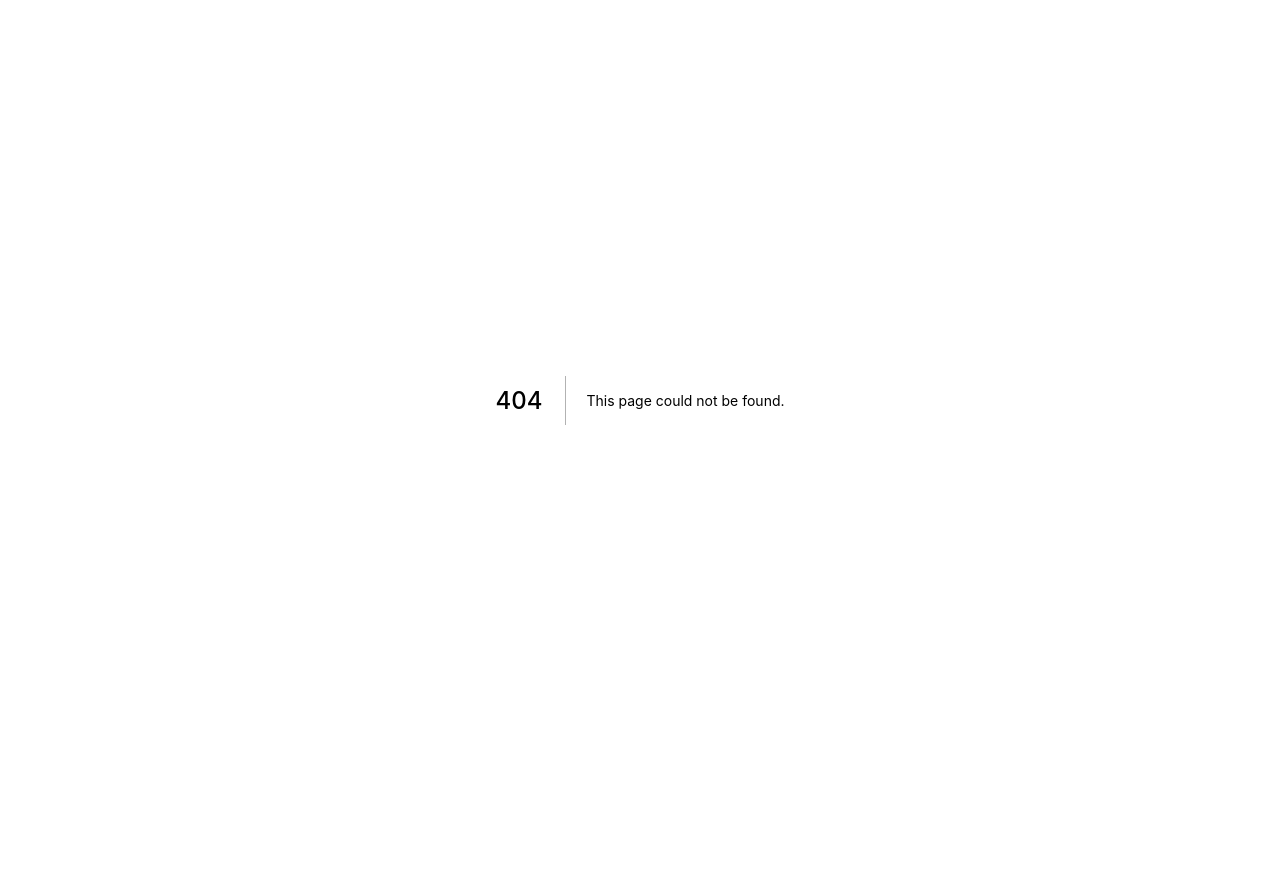
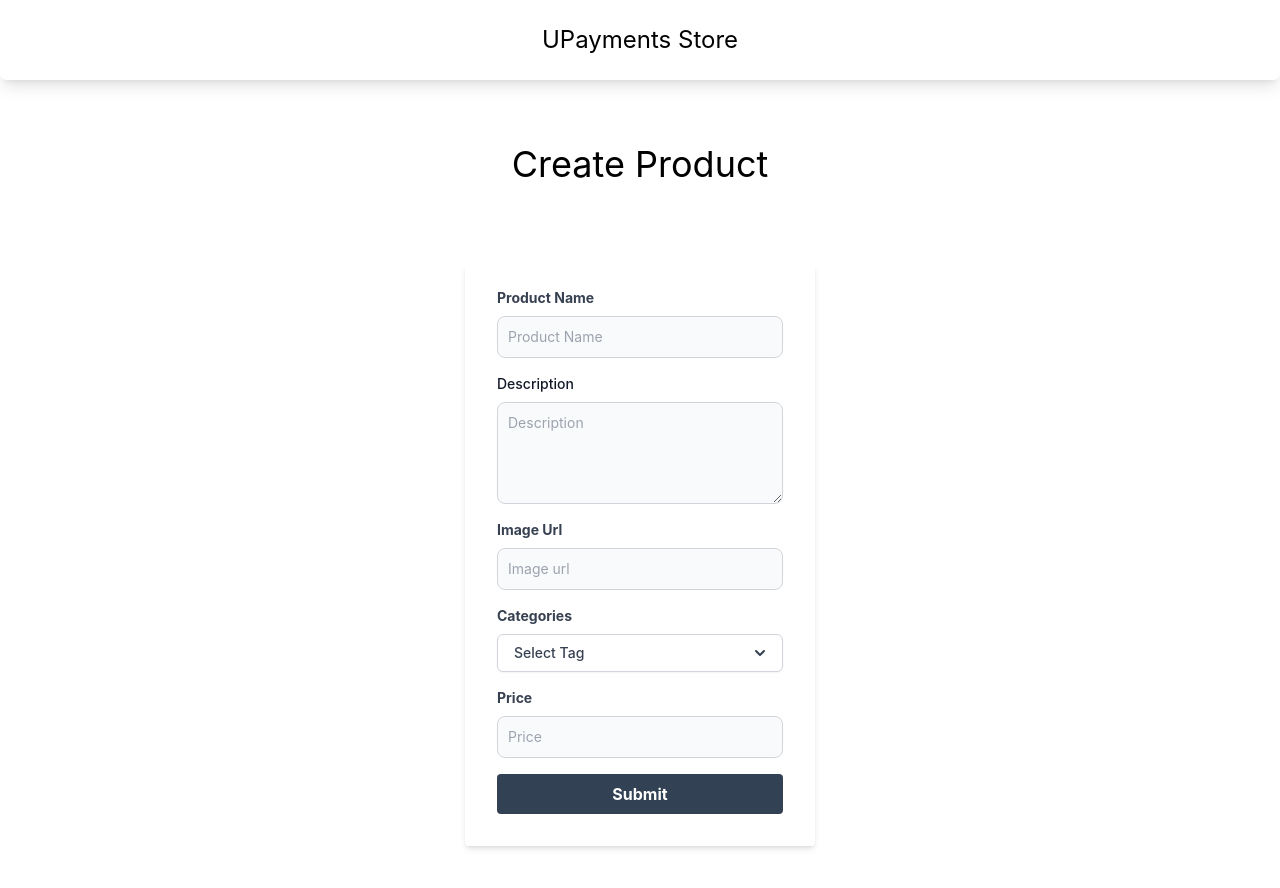
Before and after one commit to shubham2270/shubhamKumar-reactjs, a Next.js app: page /add-product in a window 1280 px wide. Before the commit this address had no page. Shown: the top 888 px of the page. Before the commit the page ends 800 px from the top, so only its background shows below. Built offline with nearby package versions, Linux system fonts and the light colour scheme.

Commit message:
added add product page & components

```diff
--- a/components/Dropdown/index.js
+++ b/components/Dropdown/index.js
@@ -5,6 +5,7 @@ const Dropdown = ({
   setDropdownOpen,
   selectedTag,
   setSelectedTag,
+  fullWidth,
 }) => {
   const tagList = ["All", "tag1", "tag2"];
 
@@ -19,11 +20,13 @@ const Dropdown = ({
   };
 
   return (
-    <div className='relative inline-block text-left'>
-      <div>
+    <div
+      className={`relative inline-block text-left ${fullWidth ? "w-full" : ""}`}
+    >
+      <div className='w-full'>
         <button
           type='button'
-          className='inline-flex justify-center w-full rounded-md border border-gray-300 shadow-sm px-4 py-2 bg-white text-sm font-medium text-gray-700 hover:bg-gray-50 focus:outline-none focus:ring-2 focus:ring-offset-2 focus:ring-offset-gray-100 focus:ring-indigo-500'
+          className='inline-flex justify-between w-full rounded-md border border-gray-300 shadow-sm px-4 py-2 bg-white text-sm font-medium text-gray-700 hover:bg-gray-50 focus:outline-none focus:ring-2 focus:ring-offset-2 focus:ring-offset-gray-100 focus:ring-indigo-500'
           id='menu-button'
           onClick={() => setDropdownOpen(!dropdownOpen)}
         >
--- a/pages/_app.js
+++ b/pages/_app.js
@@ -1,7 +1,14 @@
-import '../styles/globals.css'
+import "../styles/globals.css";
 
 function MyApp({ Component, pageProps }) {
-  return <Component {...pageProps} />
+  return (
+    <div>
+      <div className='p-6 bg-white shadow-lg rounded-md text-2xl text-center'>
+        UPayments Store
+      </div>
+      <Component {...pageProps} />
+    </div>
+  );
 }
 
-export default MyApp
+export default MyApp;
--- /dev/null
+++ b/pages/add-product.js
@@ -0,0 +1,116 @@
+import React, { useEffect, useState } from "react";
+import Head from "next/head";
+import Image from "next/image";
+import Link from "next/link";
+import { useForm, SubmitHandler } from "react-hook-form";
+
+import { listProducts } from "../api";
+import useGlobalFetch from "../hooks/useGlobalFetch";
+import Dropdown from "../components/Dropdown";
+
+export default function AddProduct() {
+  const [dropdownOpen, setDropdownOpen] = useState(false);
+  const [selectedTag, setSelectedTag] = useState("");
+
+  const { register, handleSubmit, reset } = useForm();
+
+  const onSubmit = async (formData) => {
+    if (formData) {
+      const productData = { ...formData, category: selectedTag };
+      console.log(productData, "====");
+      reset();
+      setSelectedTag("");
+      try {
+        //    await resendVerificationEmail(formData.username);
+      } catch (err) {
+        console.log(err);
+      }
+    }
+  };
+
+  return (
+    <div>
+      <Head>
+        <title>Add Product</title>
+        <meta name='description' content='Generated by create next app' />
+        <link rel='icon' href='/favicon.ico' />
+      </Head>
+
+      <main className='m-8 lg:m-16 grid place-content-center place-items-center'>
+        <h1 className='text-4xl'>Create Product</h1>
+        <div className='m-5 mt-20' style={{ width: "350px" }}>
+          <div className='w-full'>
+            <form
+              className='bg-white shadow-md rounded px-8 pt-6 pb-8 mb-4 w-full'
+              onSubmit={handleSubmit(onSubmit)}
+            >
+              <div className='mb-4'>
+                <label className='block text-gray-700 text-sm font-bold mb-2'>
+                  Product Name
+                </label>
+                <input
+                  className='inputStyling'
+                  type='text'
+                  placeholder='Product Name'
+                  {...register("productName")}
+                ></input>
+              </div>
+              <div className='mb-4'>
+                <label className='block mb-2 text-sm font-medium text-gray-900 dark:text-gray-400'>
+                  Description
+                </label>
+                <textarea
+                  id='message'
+                  rows='4'
+                  className='inputStyling'
+                  placeholder='Description'
+                  {...register("description")}
+                ></textarea>
+              </div>
+              <div className='mb-4'>
+                <label className='block text-gray-700 text-sm font-bold mb-2'>
+                  Image Url
+                </label>
+                <input
+                  className='inputStyling'
+                  type='text'
+                  placeholder='Image url'
+                  {...register("imageUrl")}
+                ></input>
+              </div>
+              <div className='mb-4'>
+                <label className='block text-gray-700 text-sm font-bold mb-2'>
+                  Categories
+                </label>
+                <Dropdown
+                  dropdownOpen={dropdownOpen}
+                  setDropdownOpen={setDropdownOpen}
+                  selectedTag={selectedTag}
+                  setSelectedTag={setSelectedTag}
+                  fullWidth
+                />
+              </div>
+              <div className='mb-4'>
+                <label className='block text-gray-700 text-sm font-bold mb-2'>
+                  Price
+                </label>
+                <input
+                  className='inputStyling'
+                  type='number'
+                  placeholder='Price'
+                  {...register("price")}
+                ></input>
+              </div>
+              <button
+                className='bg-slate-700 hover:bg-slate-800 text-white font-bold py-2 px-4 rounded focus:outline-none focus:shadow-outline w-full'
+                type='submit'
+              >
+                Submit
+              </button>
+            </form>
+          </div>
+        </div>
+      </main>
+    </div>
+  );
+}
--- a/pages/api/hello.js
+++ /dev/null
@@ -1,5 +0,0 @@
-// Next.js API route support: https://nextjs.org/docs/api-routes/introduction
-
-export default function handler(req, res) {
-  res.status(200).json({ name: 'John Doe' })
-}
--- a/pages/index.js
+++ b/pages/index.js
@@ -1,6 +1,7 @@
 import React, { useEffect, useState } from "react";
 import Head from "next/head";
 import Image from "next/image";
+import Link from "next/link";
 import styles from "../styles/Home.module.css";
 
 import { listProducts } from "../api";
@@ -31,9 +32,13 @@ export default function Home() {
       </Head>
 
       <main className='m-8 lg:m-16'>
-        <div className='p-8 bg-white shadow-lg rounded-md text-2xl text-center'>
-          UPayments Store
-        </div>
+        <Link href='/add-product'>
+          <a>
+            <button className=' hover:bg-slate-800 text-white font-bold py-2 px-4 rounded-full absolute bottom-20 right-20 bg-slate-600'>
+              Add Product
+            </button>
+          </a>
+        </Link>
         <div className='flex justify-between mt-10'>
           <input
             className='shadow appearance-none border rounded w-full py-2 px-3 text-gray-700 leading-tight focus:outline-none focus:shadow-outline w-36 md:w-72 lg:w-72'
--- a/styles/globals.css
+++ b/styles/globals.css
@@ -28,3 +28,7 @@ a {
     background: black;
   }
 }
+
+.inputStyling {
+  @apply block p-2.5 w-full text-sm text-gray-900 bg-gray-50 rounded-lg border border-gray-300 focus:ring-blue-500 focus:border-blue-500 dark:bg-gray-700 dark:border-gray-600 dark:placeholder-gray-400 dark:text-white dark:focus:ring-blue-500 dark:focus:border-blue-500 appearance-none;
+}
```
